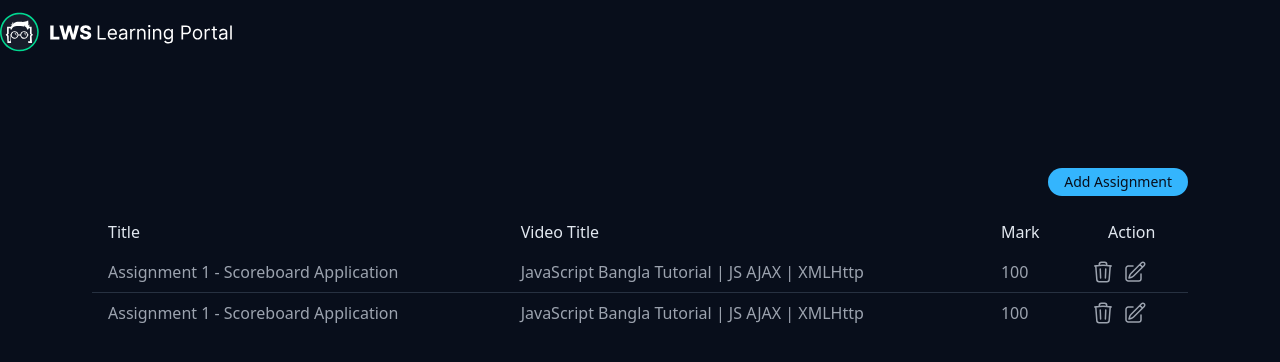
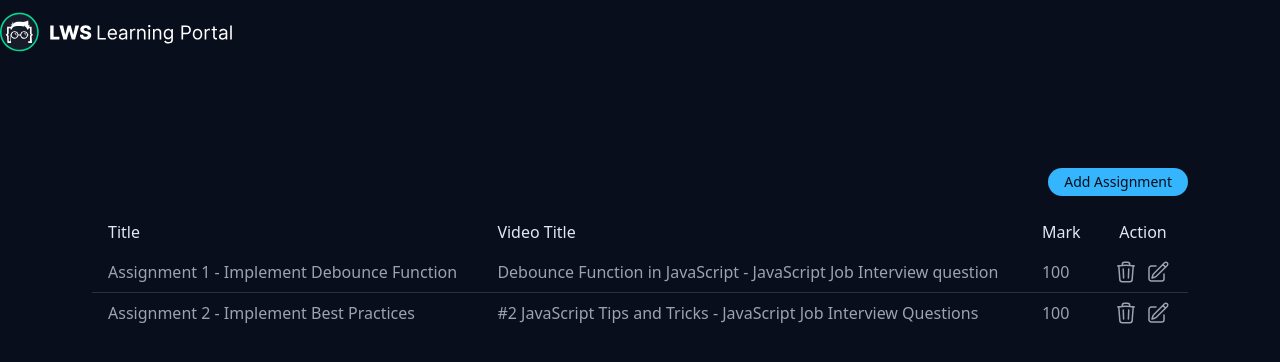
Before and after one commit to numangit/edtech-platform, a React (Create React App) app: page /admin/assignment in a window 1280 px wide. Shown: the top 362 px of the page. Built offline with nearby package versions, Linux system fonts and the light colour scheme; data requests are answered from the project's data file.

Commit message:
delete button component added

```diff
--- a/src/component/admin/assignment/AssignmentRow.js
+++ b/src/component/admin/assignment/AssignmentRow.js
@@ -1,9 +1,13 @@
-const AssignmentRow = () => {
+const AssignmentRow = ({ assignment }) => {
+
+    //destructuring assignment info
+    const { id, title, totalMark, video_title } = assignment || {};
+
     return (
         <tr>
-            <td className="table-td">Assignment 1 - Scoreboard Application</td>
-            <td className="table-td">JavaScript Bangla Tutorial | JS AJAX | XMLHttp</td>
-            <td className="table-td">100</td>
+            <td className="table-td">{title}</td>
+            <td className="table-td">{video_title}</td>
+            <td className="table-td">{totalMark}</td>
             <td className="table-td flex gap-x-2">
                 <svg fill="none" viewBox="0 0 24 24" strokeWidth="1.5" stroke="currentColor"
                     className="w-6 h-6 hover:text-red-500 cursor-pointer transition-all">
```
Also changed, not shown: src/component/common/DeleteButton.js (added, +25 -0 lines).
